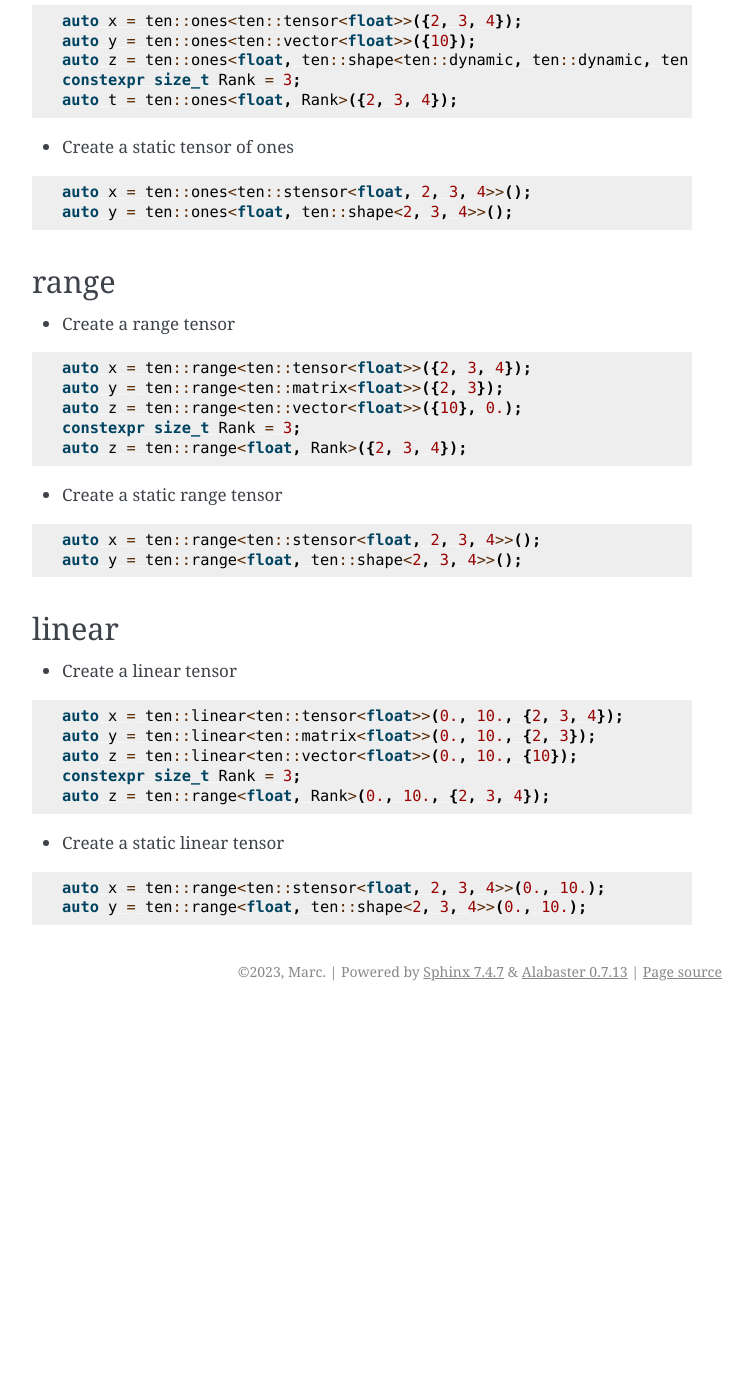
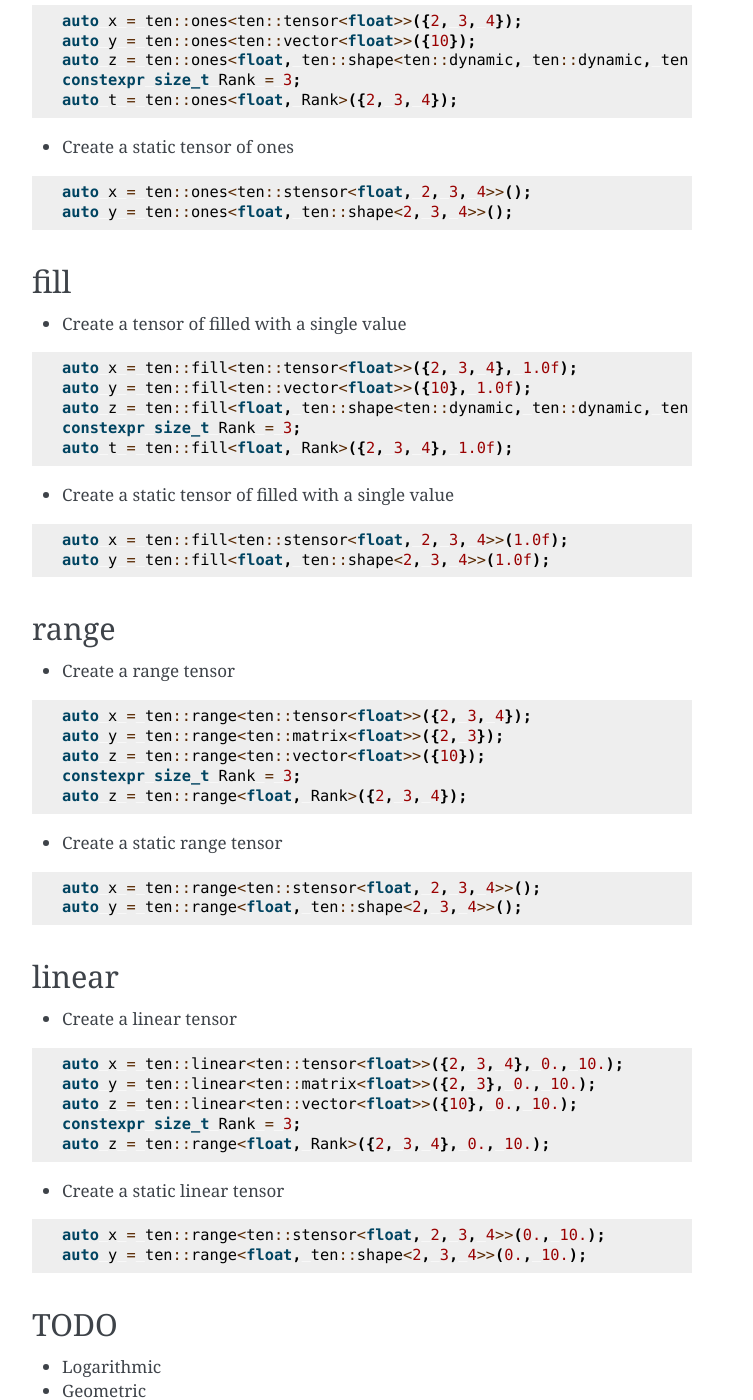
Before and after one commit to istmarc/tenseur, a Sphinx documentation site: the page built from docs/source/initialization.rst, in a window 1280 px wide and 1400 px high, scrolled down 552 px. Shown: the whole window, without its empty margins (388-1141 px from the left). Built offline with Sphinx 7.4.7, drawn with Linux system fonts in a browser that asks for light colours; before the commit the page ends 1563 px from its top, so only the background shows below that.

Commit message:
[Docs] Update the docs initializations and getting started

```diff
--- a/docs/source/initialization.rst
+++ b/docs/source/initialization.rst
@@ -19,7 +19,7 @@ zeros
 .. code-block:: cpp
 
    auto x = ten::zeros<ten::stensor<float, 2, 3, 4>>();
-   auto y = zeros<float, ten::shape<2, 3, 4>>();
+   auto y = ten::zeros<float, ten::shape<2, 3, 4>>();
 
 ones
 ----
@@ -41,6 +41,26 @@ ones
    auto x = ten::ones<ten::stensor<float, 2, 3, 4>>();
    auto y = ten::ones<float, ten::shape<2, 3, 4>>();
 
+fill
+-----
+
+- Create a tensor of filled with a single value
+
+.. code-block:: cpp
+
+   auto x = ten::fill<ten::tensor<float>>({2, 3, 4}, 1.0f);
+   auto y = ten::fill<ten::vector<float>>({10}, 1.0f);
+   auto z = ten::fill<float, ten::shape<ten::dynamic, ten::dynamic, ten::dynamic>>({2, 3, 4}, 1.0f);
+   constexpr size_t Rank = 3;
+   auto t = ten::fill<float, Rank>({2, 3, 4}, 1.0f);
+
+- Create a static tensor of filled with a single value
+
+.. code-block:: cpp
+
+   auto x = ten::fill<ten::stensor<float, 2, 3, 4>>(1.0f);
+   auto y = ten::fill<float, ten::shape<2, 3, 4>>(1.0f);
+
 range
 -----
 
@@ -50,7 +70,7 @@ range
 
    auto x = ten::range<ten::tensor<float>>({2, 3, 4});
    auto y = ten::range<ten::matrix<float>>({2, 3});
-   auto z = ten::range<ten::vector<float>>({10}, 0.);
+   auto z = ten::range<ten::vector<float>>({10});
    constexpr size_t Rank = 3;
    auto z = ten::range<float, Rank>({2, 3, 4});
 
@@ -68,11 +88,11 @@ linear
 
 .. code-block:: cpp
 
-   auto x = ten::linear<ten::tensor<float>>(0., 10., {2, 3, 4});
-   auto y = ten::linear<ten::matrix<float>>(0., 10., {2, 3});
-   auto z = ten::linear<ten::vector<float>>(0., 10., {10});
+   auto x = ten::linear<ten::tensor<float>>({2, 3, 4}, 0., 10.);
+   auto y = ten::linear<ten::matrix<float>>({2, 3}, 0., 10.);
+   auto z = ten::linear<ten::vector<float>>({10}, 0., 10.);
    constexpr size_t Rank = 3;
-   auto z = ten::range<float, Rank>(0., 10., {2, 3, 4});
+   auto z = ten::range<float, Rank>({2, 3, 4}, 0., 10.);
 
 - Create a static linear tensor
 
@@ -80,3 +100,10 @@ linear
 
    auto x = ten::range<ten::stensor<float, 2, 3, 4>>(0., 10.);
    auto y = ten::range<float, ten::shape<2, 3, 4>>(0., 10.);
+
+TODO
+----
+
+- Logarithmic
+
+- Geometric
```
Also changed, not shown: docs/source/getting_started.rst (+12 -9 lines).
